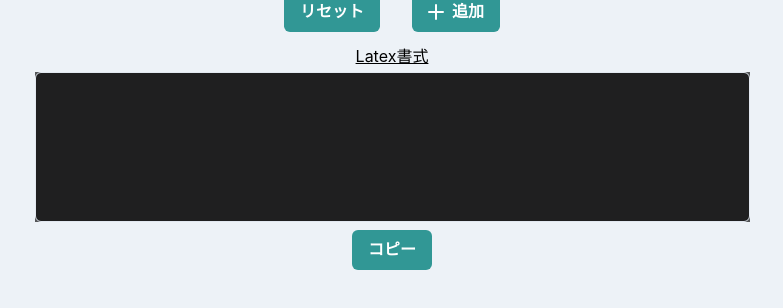
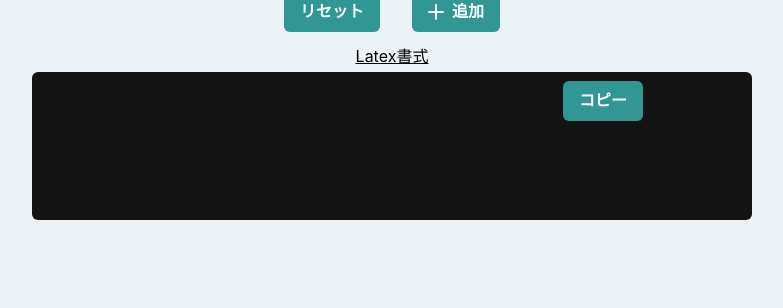
Before and after one commit to haru960197/LatexFigureManager, a React (Create React App) app: page / in a window 1280 px wide. Shown: the part 228-536 px from the top of the page, without its empty margins (248-1031 px from the left). Built offline with nearby package versions, Linux system fonts and the light colour scheme.

Commit message:
[update] LatexFormat ボタンをテキストエリアの上に配置

```diff
--- a/src/components/LatexFormat.js
+++ b/src/components/LatexFormat.js
@@ -1,4 +1,4 @@
-import { Text, Textarea, Box, Button, HStack } from "@chakra-ui/react";
+import { Text, Textarea, Box, Button } from "@chakra-ui/react";
 
 export const LatexFormat = ({ newFileInfo }) => {
     const { object, caption, label } = newFileInfo;
@@ -26,17 +26,27 @@ export const LatexFormat = ({ newFileInfo }) => {
         <>
             <Text htmlFor="latex" as="u" >Latex書式</Text>
 
-            <Box mt={1} bg="blackAlpha.700">
+            <Box mt={1} bg="transparent" borderRadius="md">
                 <Textarea
                     id="latex"
                     cols="65"
                     rows="6"
                     color="teal.200"
+                    backgroundColor="blackAlpha.900"
+                    border={false}
                     resize="none"
+                    isReadOnly={true}
                     value={content}
                 />
+                <Button
+                    bottom="145px"
+                    left="525px"
+                    colorScheme='teal'
+                    m="1.5"
+                    // postion="relative"
+                    onClick={handleCopyClick}
+                >コピー</Button>
             </Box>
-            <Button colorScheme='teal' mt={2} onClick={handleCopyClick} >コピー</Button>
         </>
     );
 };
```
